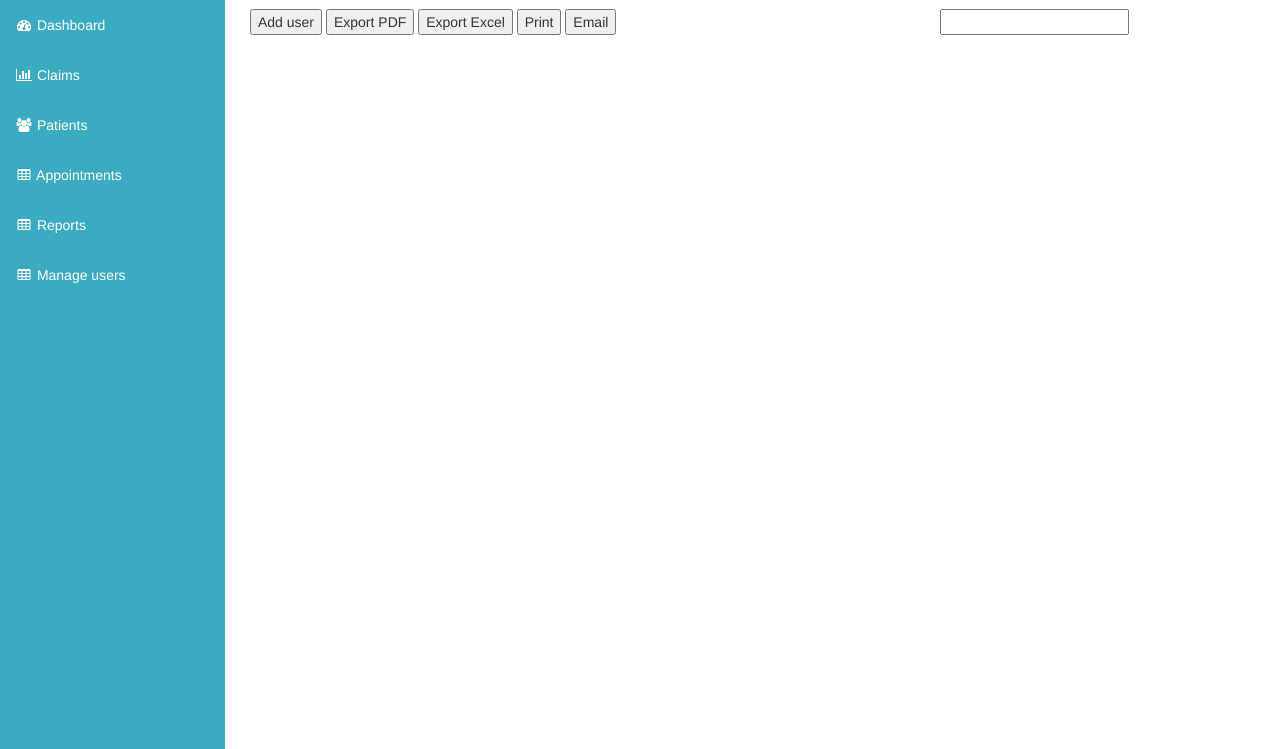
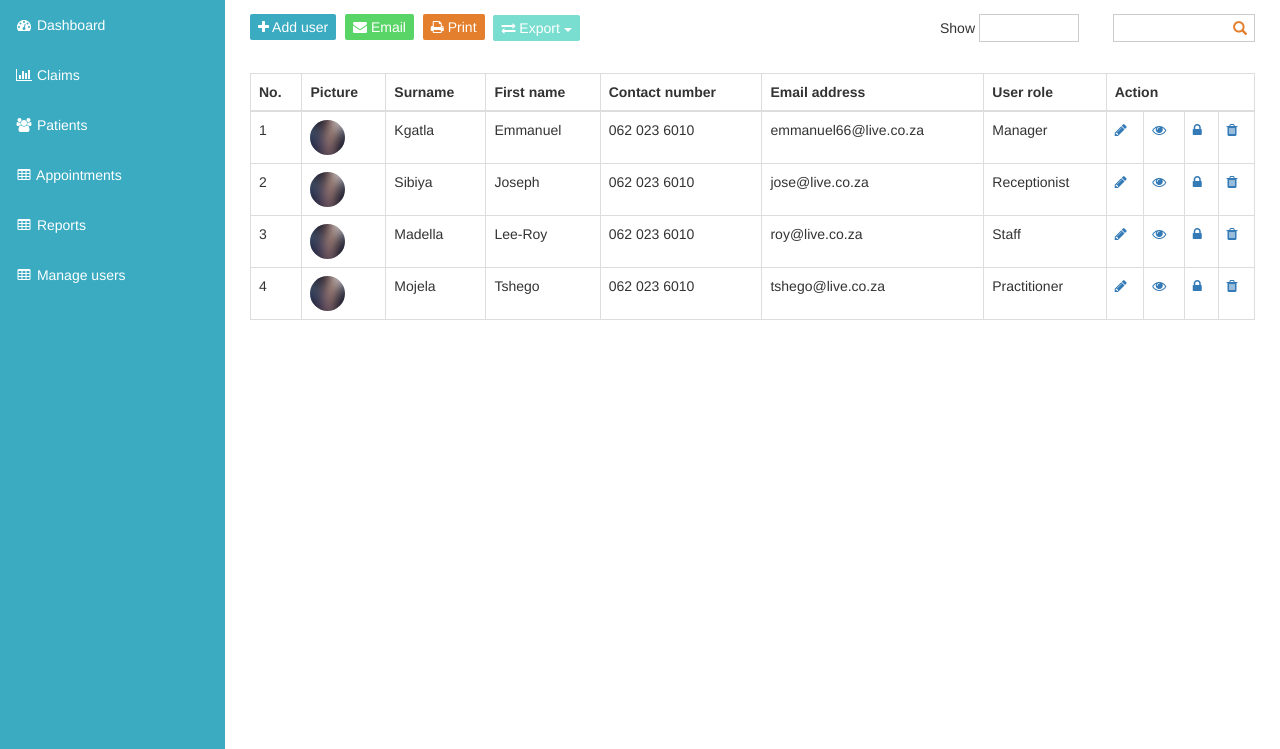
Before and after one commit to WebTrace/MedApp, a CodeIgniter app: page /database/index.php/admin/users/index in a window 1280 px wide. Shown: the part 51-800 px from the top of the page. Run offline with CodeIgniter, Linux system fonts and the light colour scheme; grey boxes labelled with a size stand in for pictures from a placeholder-image service; some libraries are stand-ins or nearby versions.

Commit message:
User page update - Mannu

```diff
--- a/application/views/admin/users.php
+++ b/application/views/admin/users.php
@@ -1,15 +1,46 @@
 <div class="row">
-    <div class="col-lg-8">
-        <button type="submit" data-toggle="modal" data-target="#add_user_modal">Add user</button>
-        <button type="submit">Export PDF</button>
-        <button type="submit">Export Excel</button>
-        <button type="submit">Print</button>
-        <button type="submit">Email</button>
-    </div>
-    <div class="col-lg-4">
-        <form>
-            <input type="text" id="search" name="search" class="">
-        </form>
+    <div class="controls">
+        <div class="col-lg-8">
+            <div class="btn-controls-group">
+                <button class="btn-controls" id="add-user" type="submit" data-toggle="modal" data-target="#add_user_modal">
+                    <i class="fa fa-plus"></i> Add user
+                </button>
+                <!--<button class="btn-controls" id="export-pdf" type="submit">Export PDF</button>
+                <button class="btn-controls" id="" type="submit">Export Excel</button>-->
+                <button class="btn-controls" id="email" type="submit"><i class="fa fa-envelope"></i> Email</button>
+                <button class="btn-controls" id="print" type="submit"><i class="fa fa-print"></i> Print</button>
+                <div id="export-control" class="dropdown">
+                    <button class="btn btn-default dropdown-toggle" type="button" id="export-option"
+                            data-toggle="dropdown" aria-haspopup="true" aria-expanded="true">
+                        <i class="fa fa-exchange"></i> Export
+                        <span class="caret"></span>
+                    </button>
+                    <ul id="dropdown-menu-fix" class="dropdown-menu" aria-labelledby="dropdownMenu1">
+                        <li><a href="#">PDF</a></li>
+                        <li><a href="#">Word</a></li>
+                        <li><a href="#">Excel</a></li>
+                        <!--<li role="separator" class="divider"></li>
+                        <li><a href="#">Separated link</a></li>-->
+                    </ul>
+                </div>
+            </div>
+        </div>
+        <div class="col-lg-2">
+            <label id="control-show-lbl">
+                Show
+                <input type="" name="" id="control-show">
+            </label>
+        </div>
+        <div class="col-lg-2">
+            <div class="search-control">
+                <form id="frm-search" class="" action="" method="">
+                    <input type="search" id="search" name="search" class="search">
+                    <span id = "mg-glass" class="glyphicon glyphicon-search"></span>
+                </form>
+                <div class="clearfix"></div>
+            </div>
+        </div>
+        <div class="clearfix"></div>
     </div>
     <div class="col-lg-12">
         <form method="post" id="form_add">
@@ -84,62 +115,71 @@
 </div>
 <div class="row">
     <div class="col-lg-12">
-        <!--<table class="table table-striped table-bordered">
+        <table class="table table-bordered">
             <thead>
                 <th>No.</th>
+                <th>Picture</th>
                 <th>Surname</th>
                 <th>First name</th>
                 <th>Contact number</th>
                 <th>Email address</th>
                 <th>User role</th>
-                <th colspan="3">Action</th>
+                <th colspan="4">Action</th>
             </thead>
             <tbody>
                 <tr>
                     <td>1</td>
+                    <td><img src="<?Php echo base_url()?>assets/images/pic06.jpg" class="img-circle" height="35" width="35"></td>
                     <td>Kgatla</td>
                     <td>Emmanuel</td>
                     <td>062 023 6010</td>
                     <td>emmanuel66@live.co.za</td>
                     <td>Manager</td>
-                    <td>Permissions</td>
-                    <td>Edit</td>
-                    <td>Delete</td>
+                    <td><a href="#"><i class="fa fa-pencil"></i></a></td>
+                    <td><a href="#"><i class="fa fa-eye"></i></a></td>
+                    <td><a href="#"><i class="fa fa-lock"></i></a></td>
+                    <td><a href="#"><i class="fa fa-trash"></i></a></td>
                 </tr>
                 <tr>
                     <td>2</td>
+                    <td><img src="<?Php echo base_url()?>assets/images/pic06.jpg" class="img-circle" height="35" width="35"></td>
                     <td>Sibiya</td>
                     <td>Joseph</td>
                     <td>062 023 6010</td>
                     <td>jose@live.co.za</td>
                     <td>Receptionist</td>
-                    <td>Permissions</td>
-                    <td>Edit</td>
-                    <td>Delete</td>
+                    <td><a href="#"><i class="fa fa-pencil"></i></a></td>
+                    <td><a href="#"><i class="fa fa-eye"></i></a></td>
+                    <td><a href="#"><i class="fa fa-lock"></i></a></td>
+                    <td><a href="#"><i class="fa fa-trash"></i></a></td>
                 </tr>
                 <tr>
                     <td>3</td>
+                    <td><img src="<?Php echo base_url()?>assets/images/pic06.jpg" class="img-circle" height="35" width="35"></td>
                     <td>Madella</td>
                     <td>Lee-Roy</td>
                     <td>062 023 6010</td>
                     <td>roy@live.co.za</td>
                     <td>Staff</td>
-                    <td>Permissions</td>
-                    <td>Edit</td>
-                    <td>Delete</td>
+                    <td><a href="#"><i class="fa fa-pencil"></i></a></td>
+                    <td><a href="#"><i class="fa fa-eye"></i></a></td>
+                    <td><a href="#"><i class="fa fa-lock"></i></a></td>
+                    <td><a href="#"><i class="fa fa-trash"></i></a></td>
                 </tr>
                 <tr>
                     <td>4</td>
+                    <td><img src="<?Php echo base_url()?>assets/images/pic06.jpg" class="img-circle" height="35" width="35"></td>
                     <td>Mojela</td>
                     <td>Tshego</td>
                     <td>062 023 6010</td>
                     <td>tshego@live.co.za</td>
                     <td>Practitioner</td>
-                    <td>Permissions</td>
-                    <td>Edit</td>
-                    <td>Delete</td>
+                    <td><a href="#"><i class="fa fa-pencil"></i></a></td>
+                    <td><a href="#"><i class="fa fa-eye"></i></a></td>
+                    <td><a href="#"><i class="fa fa-lock"></i></a></td>
+                    <td><a href="#"><i class="fa fa-trash"></i></a></td>
                 </tr>
             </tbody>
-        </table>-->
+        </table>
     </div>
 </div>
--- a/assets/admin/css/sb-admin.css
+++ b/assets/admin/css/sb-admin.css
@@ -158,6 +158,81 @@ Custom style by: Mannu
 
 #data-dashboard4:hover {
     background: #ef5b5b;
+}
+
+.controls {
+    padding: 5px 0px;
+    margin-bottom: 20px;
+}
+
+#search {
+    border: #ccc thin solid;
+    padding: 3px 25px 3px 10px;
+    color: #666;
+    outline: none;
+    width: 100%;
+}
+
+#frm-search {
+    position: relative;
+}
+
+#mg-glass {
+    top: 7px;
+    right: 8px;
+    color: #e47f2d;
+    position: absolute;
+}
+
+.btn-controls {
+    color: #fff;
+    border: none;
+    outline: none;
+    padding: 3px 8px;
+    border-radius: 2px;
+}
+
+#add-user {
+    background: #3aabc1;
+    margin-right: 5px;
+}
+
+#email {
+    background: #59d466;
+    margin-right: 5px;
+}
+
+#print {
+    background: #e47f2d;
+    margin-right: 5px;
+}
+
+#control-show-lbl {
+    font-weight: normal;
+}
+
+#control-show {
+    width: 70%;
+    outline: none;
+    padding: 3px;
+    text-align: right;
+    border: #ccc thin solid;
+}
+
+#export-control {
+    display: inline;
+}
+
+#export-option {
+    background: #79decf;
+    color: #fff;
+    padding: 3px 8px;
+    border: none;
+    border-radius: 2px;
+}
+
+#dropdown-menu-fix {
+    top: 22px;
 }
 
 /*************************************************************/
```
